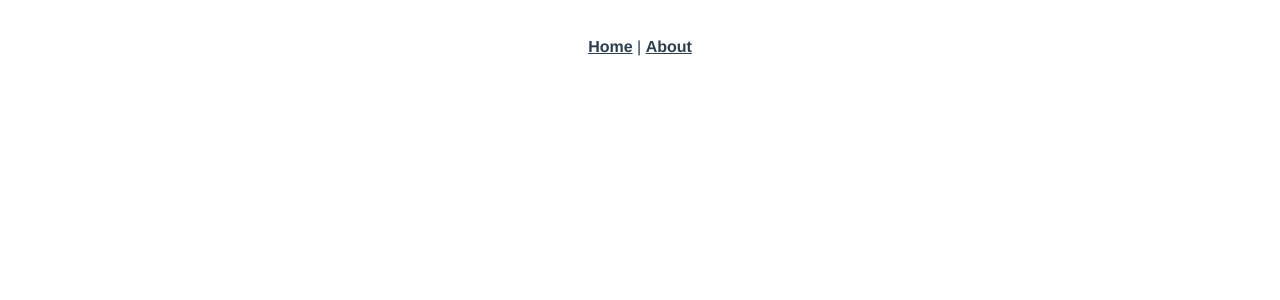
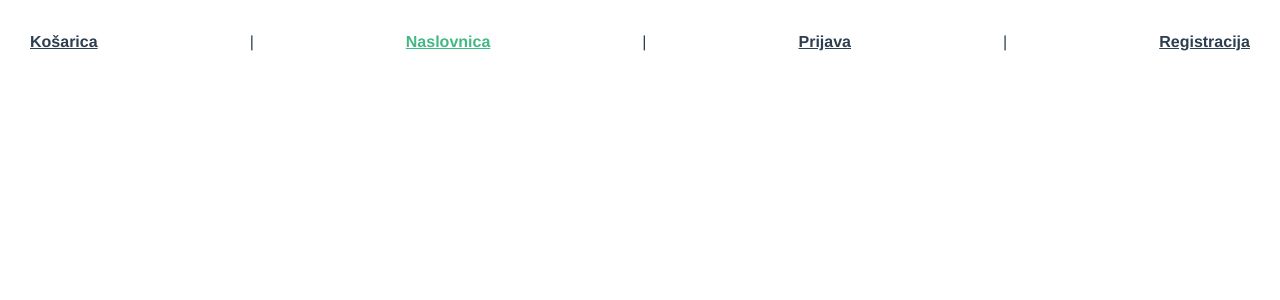
Before and after one commit to Kristijan-Kekic/PI-Smart-pc-phone, a Vue app: page /login-reg in a window 1280 px wide. Shown: the top 300 px of the page. Built offline with nearby package versions, Linux system fonts and the light colour scheme.

Commit message:
Dodan signup,signin page, dodan logo, dodan bootstrap, ukljucen firebase (osnove dodane)

```diff
--- a/public/index.html
+++ b/public/index.html
@@ -5,6 +5,8 @@
     <meta http-equiv="X-UA-Compatible" content="IE=edge">
     <meta name="viewport" content="width=device-width,initial-scale=1.0">
     <link rel="icon" href="<%= BASE_URL %>favicon.ico">
+    <!-- CSS only -->
+<link href="https://cdn.jsdelivr.net/npm/bootstrap@5.0.0-beta1/dist/css/bootstrap.min.css" rel="stylesheet" integrity="sha384-giJF6kkoqNQ00vy+HMDP7azOuL0xtbfIcaT9wjKHr8RbDVddVHyTfAAsrekwKmP1" crossorigin="anonymous">
     <title><%= htmlWebpackPlugin.options.title %></title>
   </head>
   <body>
--- a/src/App.vue
+++ b/src/App.vue
@@ -1,8 +1,10 @@
 <template>
   <div id="app">
-    <div id="nav">
-      <router-link to="/">Home</router-link> |
-      <router-link to="/about">About</router-link>
+    <div id="nav" class="navbar navbar-light">
+      <router-link to="/kosarica">Košarica</router-link> |
+      <router-link to="/">Naslovnica</router-link> |
+      <router-link to="/login-reg">Prijava</router-link> |
+      <router-link to="/registracija">Registracija</router-link>
     </div>
     <router-view/>
   </div>
--- a/src/components/HelloWorld.vue
+++ b/src/components/HelloWorld.vue
@@ -1,33 +1,4 @@
 <template>
-  <div class="hello">
-    <h1>{{ msg }}</h1>
-    <p>
-      For a guide and recipes on how to configure / customize this project,<br>
-      check out the
-      <a href="https://cli.vuejs.org" target="_blank" rel="noopener">vue-cli documentation</a>.
-    </p>
-    <h3>Installed CLI Plugins</h3>
-    <ul>
-      <li><a href="https://github.com/vuejs/vue-cli/tree/dev/packages/%40vue/cli-plugin-babel" target="_blank" rel="noopener">babel</a></li>
-      <li><a href="https://github.com/vuejs/vue-cli/tree/dev/packages/%40vue/cli-plugin-router" target="_blank" rel="noopener">router</a></li>
-    </ul>
-    <h3>Essential Links</h3>
-    <ul>
-      <li><a href="https://vuejs.org" target="_blank" rel="noopener">Core Docs</a></li>
-      <li><a href="https://forum.vuejs.org" target="_blank" rel="noopener">Forum</a></li>
-      <li><a href="https://chat.vuejs.org" target="_blank" rel="noopener">Community Chat</a></li>
-      <li><a href="https://twitter.com/vuejs" target="_blank" rel="noopener">Twitter</a></li>
-      <li><a href="https://news.vuejs.org" target="_blank" rel="noopener">News</a></li>
-    </ul>
-    <h3>Ecosystem</h3>
-    <ul>
-      <li><a href="https://router.vuejs.org" target="_blank" rel="noopener">vue-router</a></li>
-      <li><a href="https://vuex.vuejs.org" target="_blank" rel="noopener">vuex</a></li>
-      <li><a href="https://github.com/vuejs/vue-devtools#vue-devtools" target="_blank" rel="noopener">vue-devtools</a></li>
-      <li><a href="https://vue-loader.vuejs.org" target="_blank" rel="noopener">vue-loader</a></li>
-      <li><a href="https://github.com/vuejs/awesome-vue" target="_blank" rel="noopener">awesome-vue</a></li>
-    </ul>
-  </div>
 </template>
 
 <script>
--- a/src/router/index.js
+++ b/src/router/index.js
@@ -11,12 +11,21 @@ const routes = [
     component: Home
   },
   {
-    path: '/about',
-    name: 'About',
+    path: '/login-reg',
+    name: 'Login/registracija',
     // route level code-splitting
     // this generates a separate chunk (about.[hash].js) for this route
     // which is lazy-loaded when the route is visited.
-    component: () => import(/* webpackChunkName: "about" */ '../views/About.vue')
+    component: () => import(/* webpackChunkName: "about" */ '../views/Login-reg.vue')
+  },
+
+  {
+    path: '/registracija',
+    name: 'Registracija',
+    // route level code-splitting
+    // this generates a separate chunk (about.[hash].js) for this route
+    // which is lazy-loaded when the route is visited.
+    component: () => import(/* webpackChunkName: "about" */ '../views/Registracija.vue')
   }
 ]
 
--- a/src/views/About.vue
+++ /dev/null
@@ -1,5 +0,0 @@
-<template>
-  <div class="about">
-    <h1>This is an about page</h1>
-  </div>
-</template>
--- a/src/views/Home.vue
+++ b/src/views/Home.vue
@@ -1,18 +1,16 @@
 <template>
   <div class="home">
-    <img alt="Vue logo" src="../assets/logo.png">
-    <HelloWorld msg="Welcome to Your Vue.js App"/>
+      <logo />
   </div>
 </template>
 
 <script>
-// @ is an alias to /src
-import HelloWorld from '@/components/HelloWorld.vue'
+import Logo from '@/components/Logo.vue';
 
 export default {
-  name: 'Home',
+  name: 'home',
   components: {
-    HelloWorld
-  }
-}
+    Logo,
+  },
+};
 </script>
```
Also changed, not shown: src/assets/logo.png, 1 other file (tests, documents, lock files or other folders).
